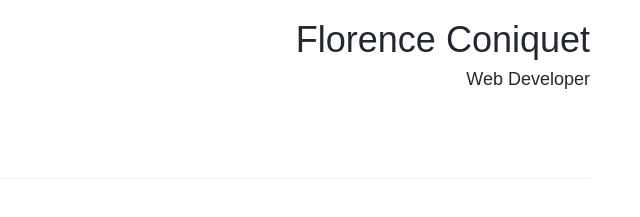
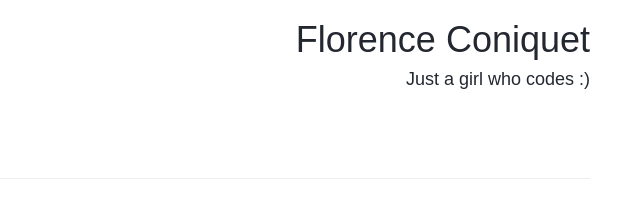
Before and after one commit to fluette/fluette.github.io, a plain HTML site: page index.html in a window 1280 px wide. Shown: the top 217 px of the page, 590-1230 px from the left. Drawn offline with Linux system fonts and the light colour scheme; a web font is replaced by a local one.

Commit message:
Update index.html

```diff
--- a/index.html
+++ b/index.html
@@ -19,7 +19,7 @@
          </div>
          <div class="col-md-6 text-right">
             <h1 class="text-thin">Florence Coniquet</h1>
-            <h4>Web Developer</h4>
+            <h4>Just a girl who codes :)</h4>
          </div>
         </header>
         <div class="row">
```
